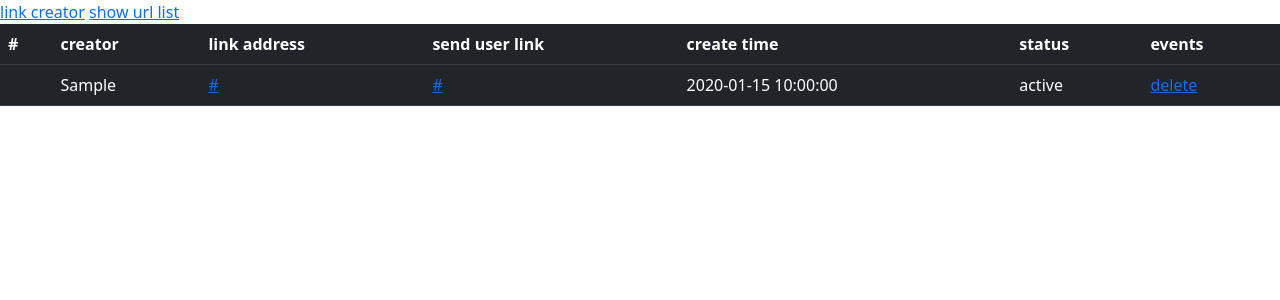
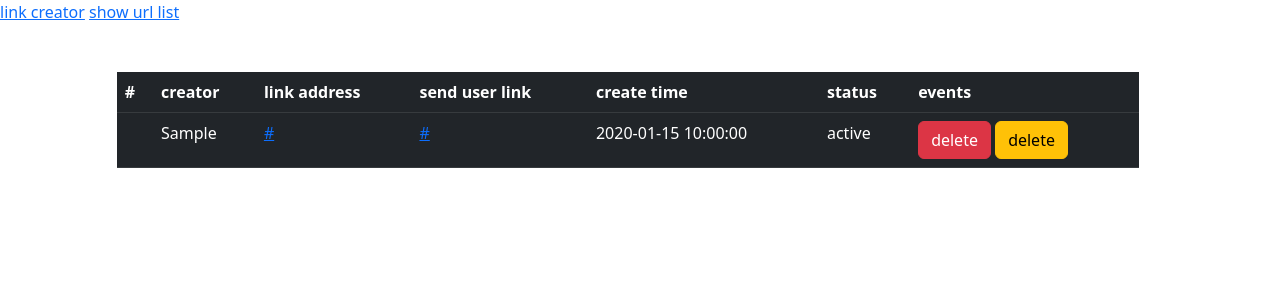
Before and after one commit to Omid444422/short_linker, a PHP site: page /short_linker/index.php?event=url_list in a window 1280 px wide. Shown: the top 300 px of the page. Run offline with PHP 8.4, Linux system fonts and the light colour scheme; tables that the repository leaves empty or names only in its code hold one stand-in row (values such as "Sample post"); data that the repository does not hold is empty.

Commit message:
btn delete edite added

```diff
--- a/index.php
+++ b/index.php
@@ -116,8 +116,17 @@ include './private/jdf.php';
                 <?php if($link !== ''){ ?>
                     <?php echo $link; ?>
                 <?php }?>
+            </div>
+    </div>
 
 
+
+
+
+
+
+    <div class="container-fluid row justify-content-center mt-5">
+    <div class="col-10">
 
 
                         <?php
@@ -168,7 +177,8 @@ include './private/jdf.php';
           </td>
 
           <td>
-        <a href="event.php?event=remove&id=<?php echo $links['ID']?>">delete</a>
+            <a class="btn btn-danger" href="event.php?event=delete&id=<?php echo $links['ID']?>">delete</a>
+            <a class="btn btn-warning" href="event.php?event=delete&id=<?php echo $links['ID']?>">delete</a>
           </td>
         </tr>
 
```
Lines whose indentation alone changed are shown as unchanged.
